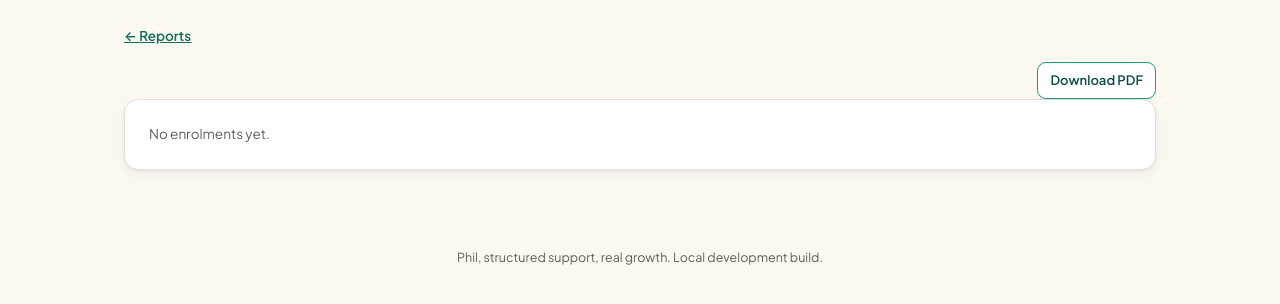
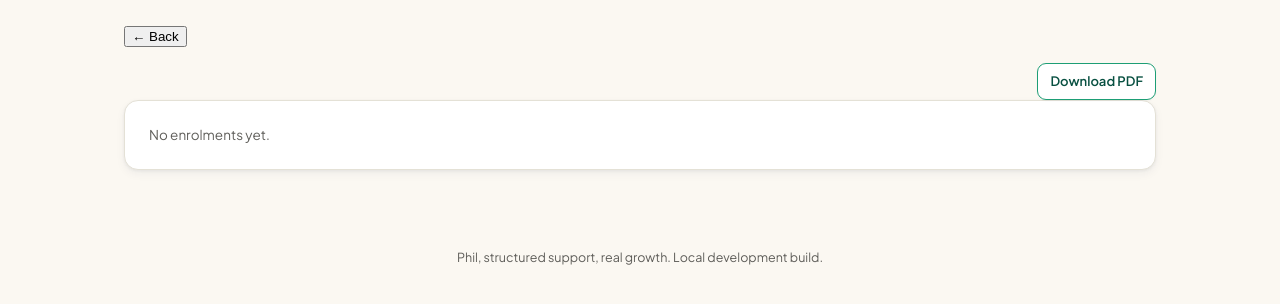
Before and after one commit to Alexandersocrates-dev/phil-app, a Python web app: template templates/report_caseload.html in a window 1280 px wide. Shown: the part 62-366 px from the top of the page. Run offline with Jinja, Linux system fonts and the light colour scheme; the template is opened without the code that fills it, so the values that code supplies are empty.

Commit message:
Convert back-link to history-back button

```diff
--- a/templates/report_caseload.html
+++ b/templates/report_caseload.html
@@ -1,7 +1,7 @@
 {% extends "base.html" %}
 {% block title %}{{ title }} - Phil{% endblock %}
 {% block content %}
-<p class="back-link"><a href="{{ '/admin/reports' if user.role in ['admin','phil_staff'] else '/mentor/reports' }}">&larr; Reports</a></p>
+<p class="back-link"><button type="button" class="js-back">&larr; Back</button></p>
 <div class="flex-between">
   <h1>{{ title }}</h1>
   <div class="flex-row gap-2">
```
